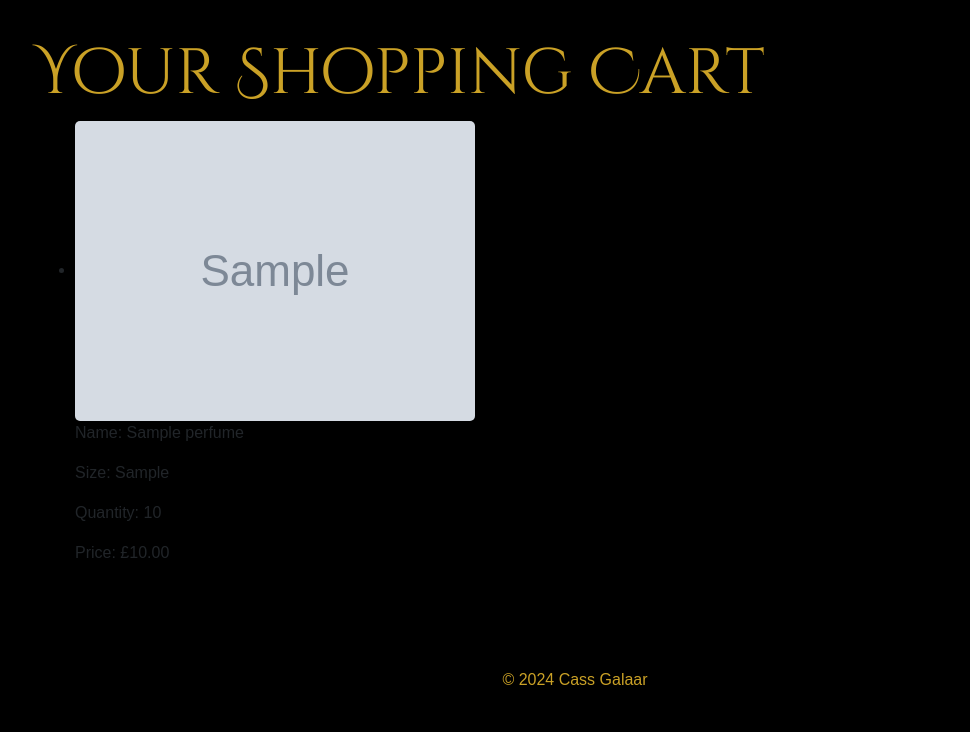
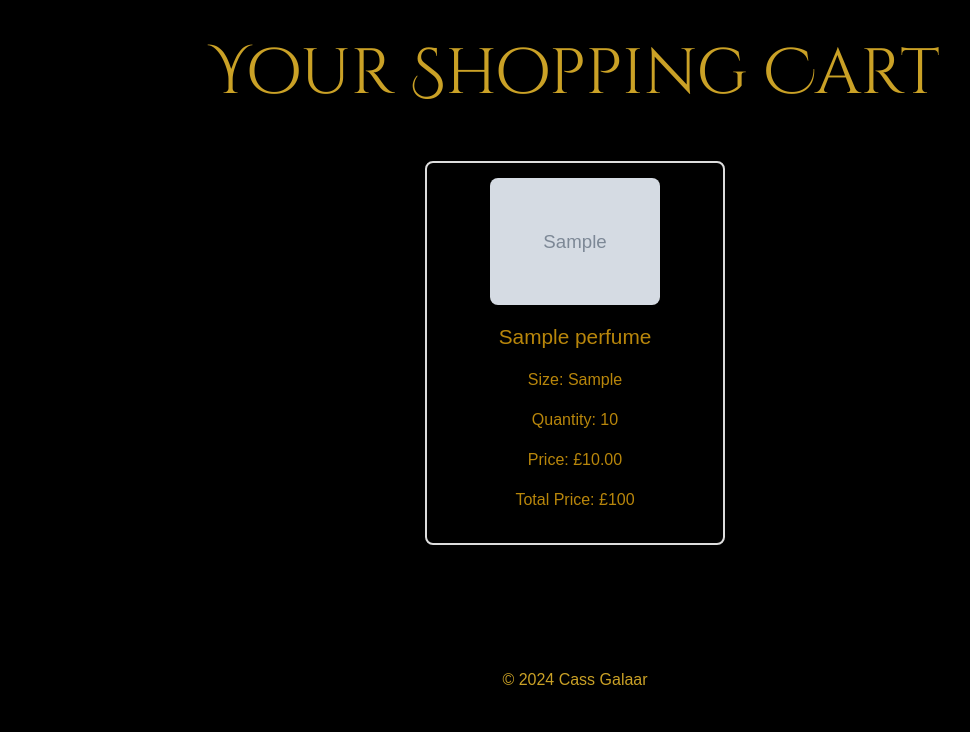
Before and after one commit to david-walters/initional-project-git-errors-, a Django app: page /cart/templates in a window 1280 px wide. Shown: the part 68-800 px from the top of the page, without its empty margins (65-1035 px from the left). Run offline with Django 5.2, Linux system fonts and the light colour scheme; a user stored in the database is signed in; tables that the repository leaves empty hold one stand-in row (values such as "Sample post"); grey boxes marked "Sample" are stand-in pictures.

Commit message:
add a total price for each item in the cart to reflect the quantity

```diff
--- a/cart/templates/cart.html
+++ b/cart/templates/cart.html
@@ -1,24 +1,24 @@
 {% extends "base.html" %}
 
 {% block content %}
-<div class="container">
-    <h1 class="gold-1 cinzel-regular">Your Shopping Cart</h1>
+<div class="container cart-page text-center">
+    <h1 class="gold-1 cinzel-regular mb-5">Your Shopping Cart</h1>
 
     {% if cart_items %}
-    <ul>
+    <ul class="list-unstyled">
         {% for item in cart_items %}
-        <li>
-            <img src="{{ item.perfume.image.url }}" alt="{{ item.perfume.name }}">
-            <p>Name: {{ item.perfume.name }}</p>
-            <p>Size: {{ item.size }}</p>
-            <p>Quantity: {{ item.quantity }}</p>
-            <p>Price: £{{ item.perfume.price }}</p>
+        <li class="cart-item d-flex align-items-center justify-content-center flex-column mb-4">
+            <img src="{{ item.perfume.image.url }}" alt="{{ item.perfume.name }}" class="cart-image mb-3">
+            <p class="gold-2">{{ item.perfume.name }}</p>
+            <p class="gold-2">Size: {{ item.size }}</p>
+            <p class="gold-2">Quantity: {{ item.quantity }}</p>
+            <p class="gold-2">Price: £{{ item.perfume.price }}</p>
+            <p class="gold-2">Total Price: £{{ item.total_price }}</p>
         </li>
         {% endfor %}
     </ul>
     {% else %}
     <p class="gold-2">Your cart is empty.</p>
     {% endif %}
-
 </div>
 {% endblock %}
--- a/cart/views.py
+++ b/cart/views.py
@@ -1,16 +1,16 @@
 from django.shortcuts import render, redirect, get_object_or_404
+from django.db.models import F
 from cart.models import CartItem
 from shop.models import Perfume
 
 def cart(request):
-    print("Cart view called")
     if request.user.is_authenticated:
         # Fetch CartItems from the database for authenticated users
-        cart_items = CartItem.objects.filter(user=request.user)
-        print("Authenticated User:", request.user)
-        print("Cart Items:", list(cart_items))
+        cart_items = CartItem.objects.filter(user=request.user).annotate(
+            total_price=F('quantity') * F('perfume__price')
+        )
     else:
-        # For unauthenticated users, this pulls the cart from the session
+        # For unauthenticated users, pull the cart from the session
         session_cart = request.session.get('cart', {})
         cart_items = [
             {
@@ -19,6 +19,7 @@ def cart(request):
                 'price': item_data['price'],
                 'quantity': item_data['quantity'],
                 'image': item_data['image'],
+                'total_price': item_data['price'] * item_data['quantity'],
             }
             for item_data in session_cart.values()
         ]
@@ -55,7 +56,7 @@ def add_to_cart(request, perfume_id):
                 'size': size,
                 'price': float(perfume.price),
                 'quantity': quantity,
-                'image': perfume.image.url
+                'image': perfume.image.url,
             }
         request.session['cart'] = cart
 
--- a/shop/static/css/styles.css
+++ b/shop/static/css/styles.css
@@ -139,6 +139,35 @@ box-shadow: 0px 0px 2px 0.5px rgb(229, 185, 53);
 color: rgb(245, 245, 245);
 }
 
+/* ------------- Cart Page ------------- */
+
+
+.cart-page {
+    display: flex;
+    flex-direction: column;
+    align-items: center;
+}
+
+.cart-item {
+    text-align: center;
+    border: 2px solid #ddd;
+    border-radius: 8px;
+    padding: 15px;
+    width: 300px;
+    box-shadow: 0 4px 6px rgba(0, 0, 0, 0.1);
+}
+
+.cart-image {
+    width: 170px;
+    height: auto;
+    border-radius: 8px;
+}
+
+.cart-item p:first-of-type {
+    font-size: 1.3rem;
+}
+
+
 /* ------------- Media Queries ------------- */
 
 @media (max-width: 992px) {
```
